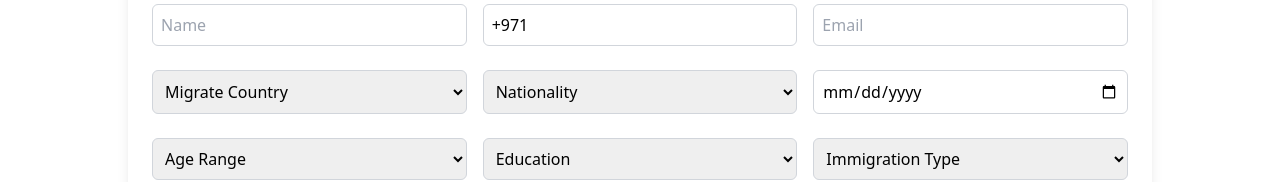
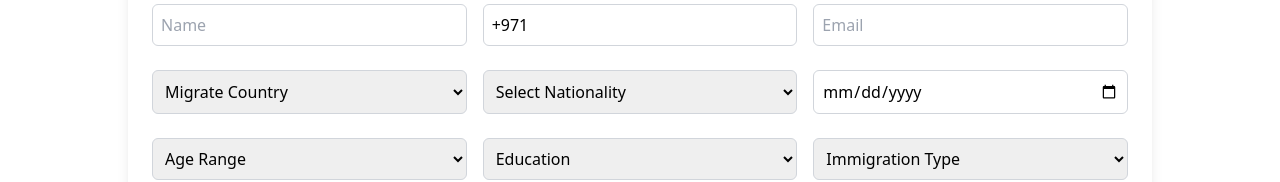
Before and after one commit to haroonmajid/EntrustImmigrationMangagementConusltancy, a React (Create React App) app: page / in a window 1280 px wide. Shown: the part 420-602 px from the top of the page. Built offline with nearby package versions, Linux system fonts and the light colour scheme.

Commit message:
i do new

```diff
--- a/src/Components/Contact.jsx
+++ b/src/Components/Contact.jsx
@@ -2,6 +2,32 @@ import React, { useState } from 'react';
 import { databases } from '../appwrite';
 
 const Contact = () => {
+  const countries = [
+    'Afghanistan', 'Albania', 'Algeria', 'Andorra', 'Angola', 'Antigua and Barbuda', 'Argentina', 'Armenia',
+    'Australia', 'Austria', 'Azerbaijan', 'Bahamas', 'Bahrain', 'Bangladesh', 'Barbados', 'Belarus', 'Belgium',
+    'Belize', 'Benin', 'Bhutan', 'Bolivia', 'Bosnia and Herzegovina', 'Botswana', 'Brazil', 'Brunei', 'Bulgaria',
+    'Burkina Faso', 'Burundi', 'Cabo Verde', 'Cambodia', 'Cameroon', 'Canada', 'Central African Republic',
+    'Chad', 'Chile', 'China', 'Colombia', 'Comoros', 'Congo (Congo-Brazzaville)', 'Costa Rica', 'Croatia', 'Cuba',
+    'Cyprus', 'Czechia (Czech Republic)', 'DR Congo', 'Denmark', 'Djibouti', 'Dominica', 'Dominican Republic',
+    'Ecuador', 'Egypt', 'El Salvador', 'Equatorial Guinea', 'Eritrea', 'Estonia', 'Eswatini (fmr. "Swaziland")',
+    'Ethiopia', 'Fiji', 'Finland', 'France', 'Gabon', 'Gambia', 'Georgia', 'Germany', 'Ghana', 'Greece', 'Grenada',
+    'Guatemala', 'Guinea', 'Guinea-Bissau', 'Guyana', 'Haiti', 'Honduras', 'Hungary', 'Iceland', 'India', 'Indonesia',
+    'Iran', 'Iraq', 'Ireland', 'Israel', 'Italy', 'Jamaica', 'Japan', 'Jordan', 'Kazakhstan', 'Kenya', 'Kiribati',
+    'Korea North', 'Korea South', 'Kuwait', 'Kyrgyzstan', 'Laos', 'Latvia', 'Lebanon', 'Lesotho', 'Liberia',
+    'Libya', 'Liechtenstein', 'Lithuania', 'Luxembourg', 'Madagascar', 'Malawi', 'Malaysia', 'Maldives', 'Mali',
+    'Malta', 'Marshall Islands', 'Mauritania', 'Mauritius', 'Mexico', 'Micronesia', 'Moldova', 'Monaco', 'Mongolia',
+    'Montenegro', 'Morocco', 'Mozambique', 'Myanmar (formerly Burma)', 'Namibia', 'Nauru', 'Nepal', 'Netherlands',
+    'New Zealand', 'Nicaragua', 'Niger', 'Nigeria', 'North Macedonia', 'Norway', 'Oman', 'Pakistan', 'Palau', 'Panama',
+    'Papua New Guinea', 'Paraguay', 'Peru', 'Philippines', 'Poland', 'Portugal', 'Qatar', 'Romania', 'Russia',
+    'Rwanda', 'Saint Kitts and Nevis', 'Saint Lucia', 'Saint Vincent and the Grenadines', 'Samoa', 'San Marino',
+    'Sao Tome and Principe', 'Saudi Arabia', 'Senegal', 'Serbia', 'Seychelles', 'Sierra Leone', 'Singapore',
+    'Slovakia', 'Slovenia', 'Solomon Islands', 'Somalia', 'South Africa', 'South Sudan', 'Spain', 'Sri Lanka', 'Sudan',
+    'Suriname', 'Sweden', 'Switzerland', 'Syria', 'Taiwan', 'Tajikistan', 'Tanzania', 'Thailand', 'Timor-Leste', 'Togo',
+    'Tonga', 'Trinidad and Tobago', 'Tunisia', 'Turkey', 'Turkmenistan', 'Tuvalu', 'Uganda', 'Ukraine', 'United Arab Emirates',
+    'United Kingdom', 'United States of America', 'Uruguay', 'Uzbekistan', 'Vanuatu', 'Vatican City', 'Venezuela',
+    'Vietnam', 'Yemen', 'Zambia', 'Zimbabwe'
+  ];
+
   const [formData, setFormData] = useState({
     name: '',
     phone: '+971',
@@ -110,11 +136,12 @@ const Contact = () => {
             required
             className="w-full p-2 border border-gray-300 rounded-md focus:outline-none focus:ring-2 focus:ring-[#002F97]"
           >
-            <option value="">Nationality</option>
-            <option value="UAE">UAE</option>
-            <option value="India">India</option>
-            <option value="Pakistan">Pakistan</option>
-            <option value="USA">USA</option>
+           <option value="">Select Nationality</option>
+          {countries.map((country, index) => (
+            <option key={index} value={country}>
+              {country}
+            </option>
+          ))}
           </select>
           <input
             type="date"
```
